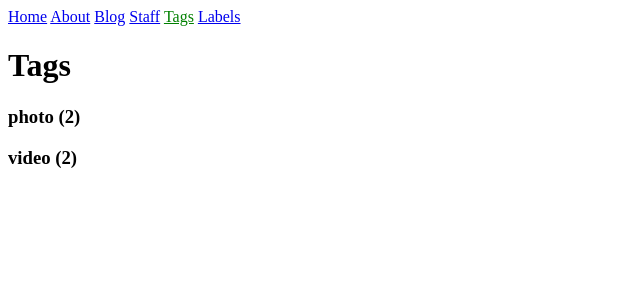
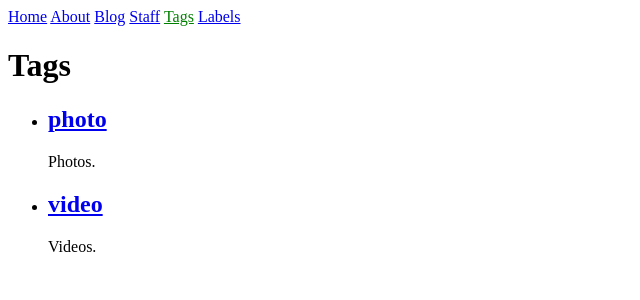
Before and after one commit to zeljkofilipin/jekyll, a Jekyll site: the page built from tags.html, in a window 1280 px wide. Shown: the top 300 px of the page, without its empty margins (0-640 px from the left). Built offline with Jekyll 4.4.1, drawn with Linux system fonts in a browser that asks for light colours.

Commit message:
Working tags page 💪

```diff
--- a/_config.yml
+++ b/_config.yml
@@ -2,6 +2,8 @@ collections:
   authors:
     output: true
   labels:
+    output: true
+  tags:
     output: true
 
 defaults:
@@ -22,6 +24,11 @@ defaults:
       layout: "post"
   - scope:
       path: ""
+      type: "tags"
+    values:
+      layout: "tag"
+  - scope:
+      path: ""
     values:
       layout: "default"
 
--- /dev/null
+++ b/_tags/photo.md
@@ -0,0 +1,4 @@
+---
+name: photo
+---
+Photos.
--- /dev/null
+++ b/_tags/video.md
@@ -0,0 +1,4 @@
+---
+name: video
+---
+Videos.
--- a/tags.html
+++ b/tags.html
@@ -3,6 +3,11 @@ title: Tags
 ---
 <h1>{{ page.title }}</h1>
 
-{% for tag in site.tags %}
-  <h3>{{ tag[0] }} ({{ tag[1] | size }})</h3>
-{% endfor %}
+<ul>
+  {% for tag in site.tags %}
+    <li>
+      <h2><a href="{{ tag.url }}">{{ tag.name }}</a></h2>
+      <p>{{ tag.content | markdownify }}</p>
+    </li>
+  {% endfor %}
+</ul>
```
Also changed, not shown: _layouts/tag.html (added, +14 -0 lines).
